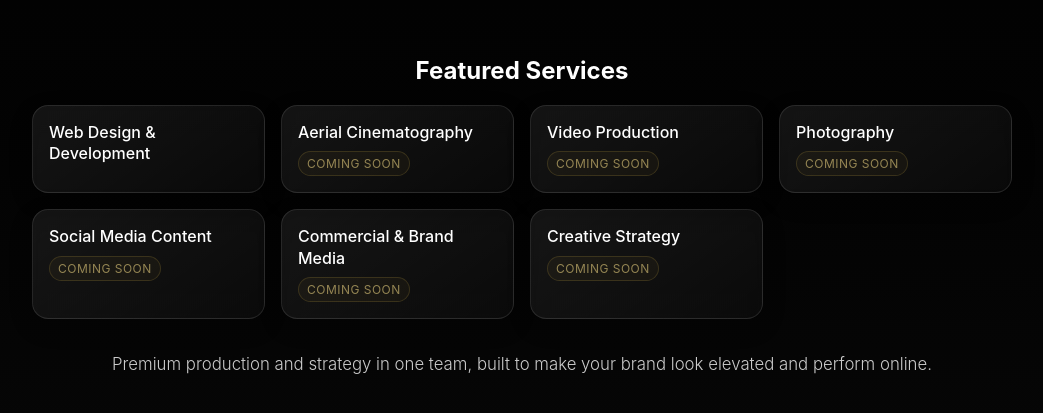
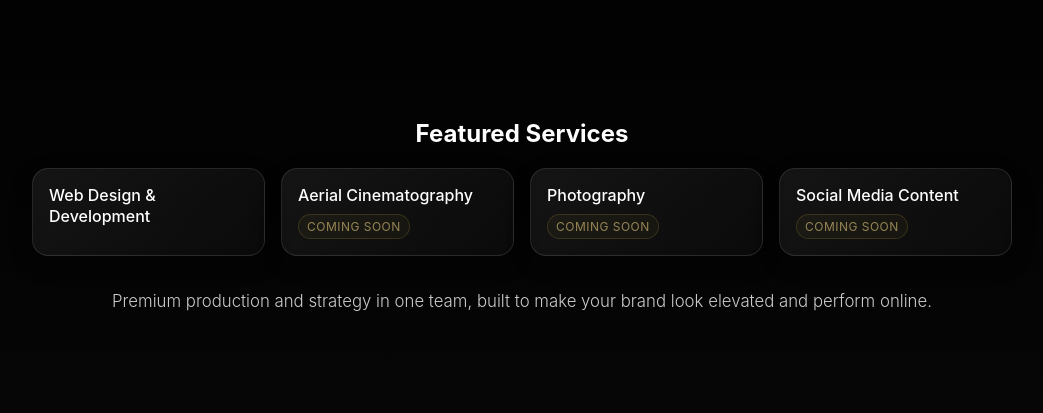
Before and after one commit to wilsoncreativeco/Wilson-Creative, a React (Vite) app: page / in a window 1280 px wide. Shown: the part 961-1374 px from the top of the page, without its empty margins (118-1161 px from the left). Built offline with nearby package versions, Linux system fonts and the light colour scheme; a web font is replaced by a local one.

Commit message:
Update App.jsx

```diff
--- a/src/App.jsx
+++ b/src/App.jsx
@@ -4,11 +4,9 @@ import { useState, useEffect } from "react";
 const services = [
   { title: "Web Design & Development", status: "" },
   { title: "Aerial Cinematography", status: "Coming soon" },
-  { title: "Video Production", status: "Coming soon" },
   { title: "Photography", status: "Coming soon" },
   { title: "Social Media Content", status: "Coming soon" },
-  { title: "Commercial & Brand Media", status: "Coming soon" },
-  { title: "Creative Strategy", status: "Coming soon" },
+
 ];
 
 const navItems = [
```
